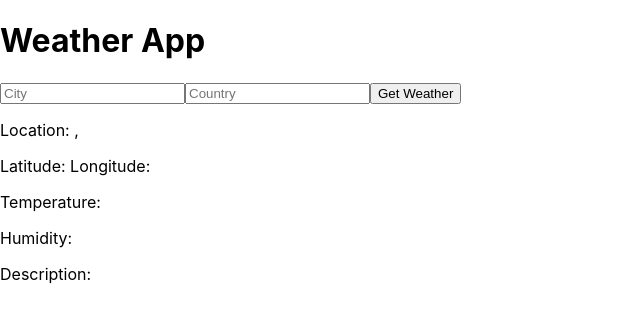
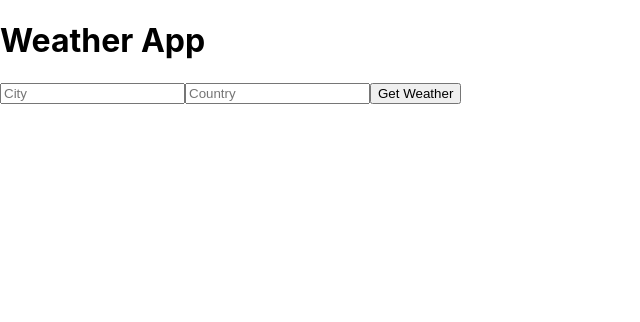
Before and after one commit to alsonshareef/weather-app, a React (Create React App) app: page / in a window 1280 px wide. Shown: the top 322 px of the page, without its empty margins (0-640 px from the left). Built offline with nearby package versions, Linux system fonts and the light colour scheme.

Commit message:
Conditional rendering in Weather component. If true, then render data and if false then nothing will display

```diff
--- a/src/components/Weather.js
+++ b/src/components/Weather.js
@@ -4,12 +4,12 @@ export default class Weather extends Component {
   render() {
     return (
       <div>
-        <p>Location: {this.props.city}, {this.props.country}</p>
-        <p>Latitude: {this.props.latitude}  Longitude: {this.props.longitude}</p>
-        <p>Temperature: {this.props.temperature}</p>
-        <p>Humidity: {this.props.humidity}</p>
-        <p>Description: {this.props.description}</p>
-        <h2>{this.props.error}</h2>
+        {this.props.city && this.props.country ? <p>Location: {this.props.city}, {this.props.country}</p> : null}
+        {this.props.latitude && this.props.longitude ? <p>Latitude: {this.props.latitude}  Longitude: {this.props.longitude}</p> : null}
+        {this.props.temperature ? <p>Temperature: {this.props.temperature}</p> : null}
+        {this.props.humidity ? <p>Humidity: {this.props.humidity}</p> : null}
+        {this.props.description ? <p>Description: {this.props.description}</p> : null}
+        {this.props.error ? <h2>{this.props.error}</h2> : null}
       </div>
     )
   }
```
